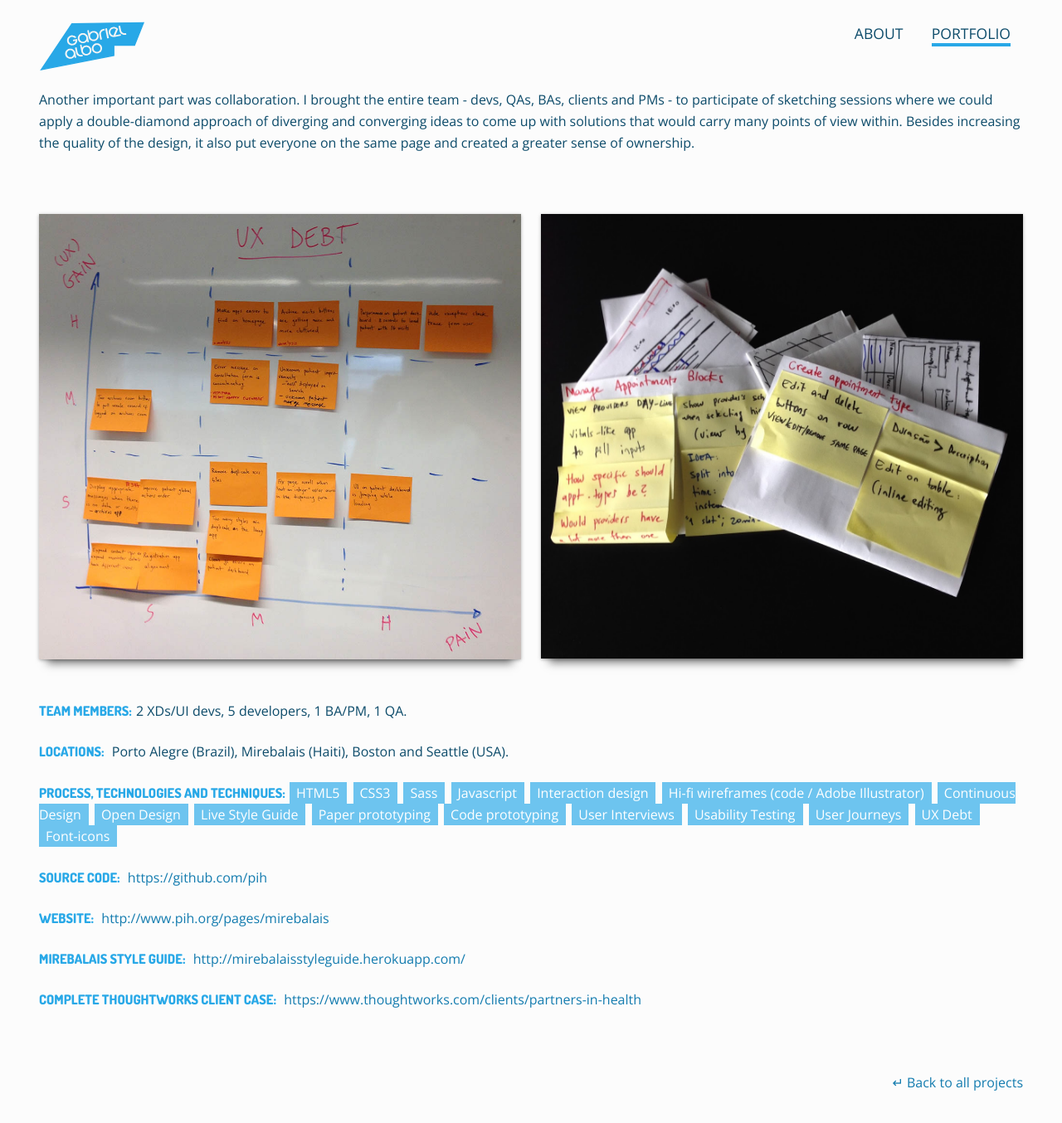
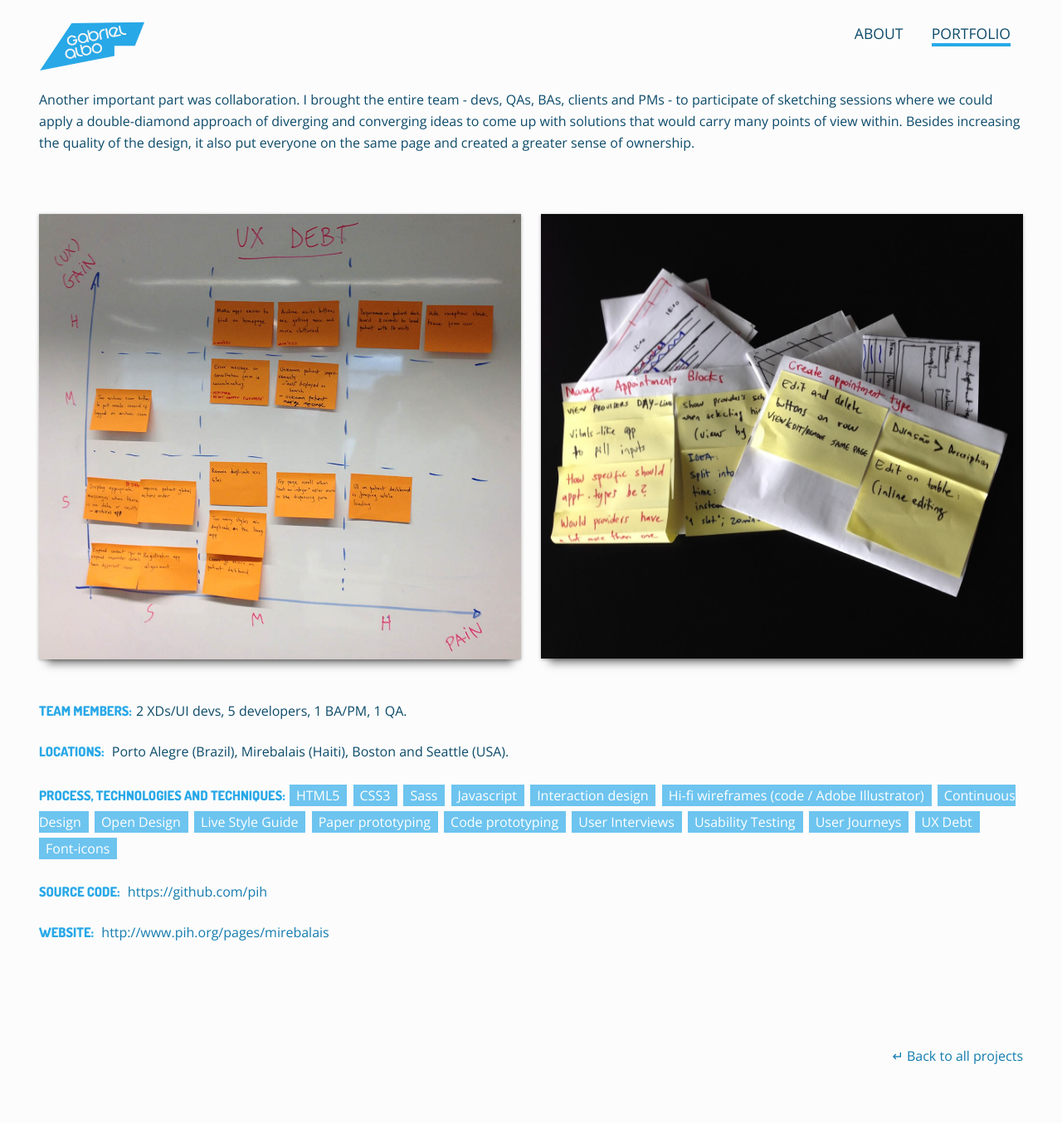
Before and after one commit to albogabriel/gabrielalbo.com, a Jekyll site: the page built from _posts/2013-08-01-mirebalais.markdown, in a window 1280 px wide and 1400 px high, scrolled down 2750 px. Shown: the top 1354 px of the window at 83% size. Built offline with Jekyll 4.4.1, drawn with Linux system fonts in a browser that asks for light colours.

Commit message:
Updating the mirebalais project links, ZA project duration and fixing line height for skill items within the projects.

```diff
--- a/_posts/2013-08-01-mirebalais.markdown
+++ b/_posts/2013-08-01-mirebalais.markdown
@@ -85,8 +85,8 @@ Porto Alegre (Brazil), Mirebalais (Haiti), Boston and Seattle (USA).
 <span class="category-description">WEBSITE:</span> [http://www.pih.org/pages/mirebalais](http://www.pih.org/pages/mirebalais)
 <br>
 
-<span class="category-description">MIREBALAIS STYLE GUIDE:</span> [http://mirebalaisstyleguide.herokuapp.com/](http://mirebalaisstyleguide.herokuapp.com/)
+<!-- <span class="category-description">MIREBALAIS STYLE GUIDE:</span> [http://mirebalaisstyleguide.herokuapp.com/](http://mirebalaisstyleguide.herokuapp.com/)
 <br>
 
-<span class="category-description">COMPLETE THOUGHTWORKS CLIENT CASE:</span> [https://www.thoughtworks.com/clients/partners-in-health](https://www.thoughtworks.com/clients/partners-in-health)
+<span class="category-description">COMPLETE THOUGHTWORKS CLIENT CASE:</span> [https://www.thoughtworks.com/clients/partners-in-health](https://www.thoughtworks.com/clients/partners-in-health)  -->
 <br>
--- a/_posts/2019-09-01-mb-dms.markdown
+++ b/_posts/2019-09-01-mb-dms.markdown
@@ -1,4 +1,5 @@
 ---
+published: false
 layout: project
 title:  "Mercedes Benz: DMS Replacement Strategy"
 start-date: Sep 2019
--- a/_posts/2025-05-01-zalando-za.markdown
+++ b/_posts/2025-05-01-zalando-za.markdown
@@ -2,7 +2,7 @@
 layout: project
 title:  "Zalando Assistant"
 start-date: May 2025
-end-date: Ongoing
+end-date: Feb 2026
 category: projects
 current-page: portfolio-item
 highlighted-project: "yes"
--- a/css/screen.scss
+++ b/css/screen.scss
@@ -688,6 +688,7 @@ span.skill-item {
     padding: 2px 9px 2px 8px;
     white-space: nowrap;
     text-wrap: auto;
+    line-height: 2em;
   }
 
 .contact-icon {
```
